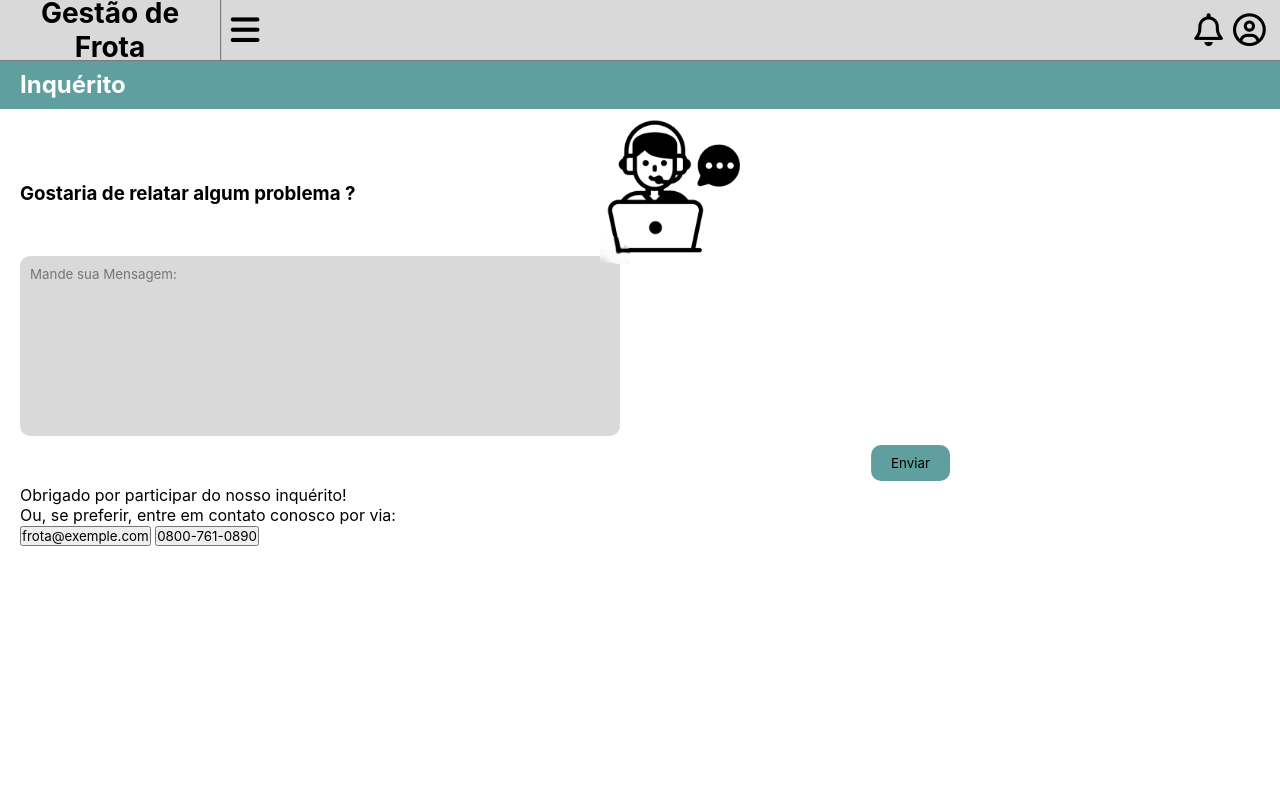
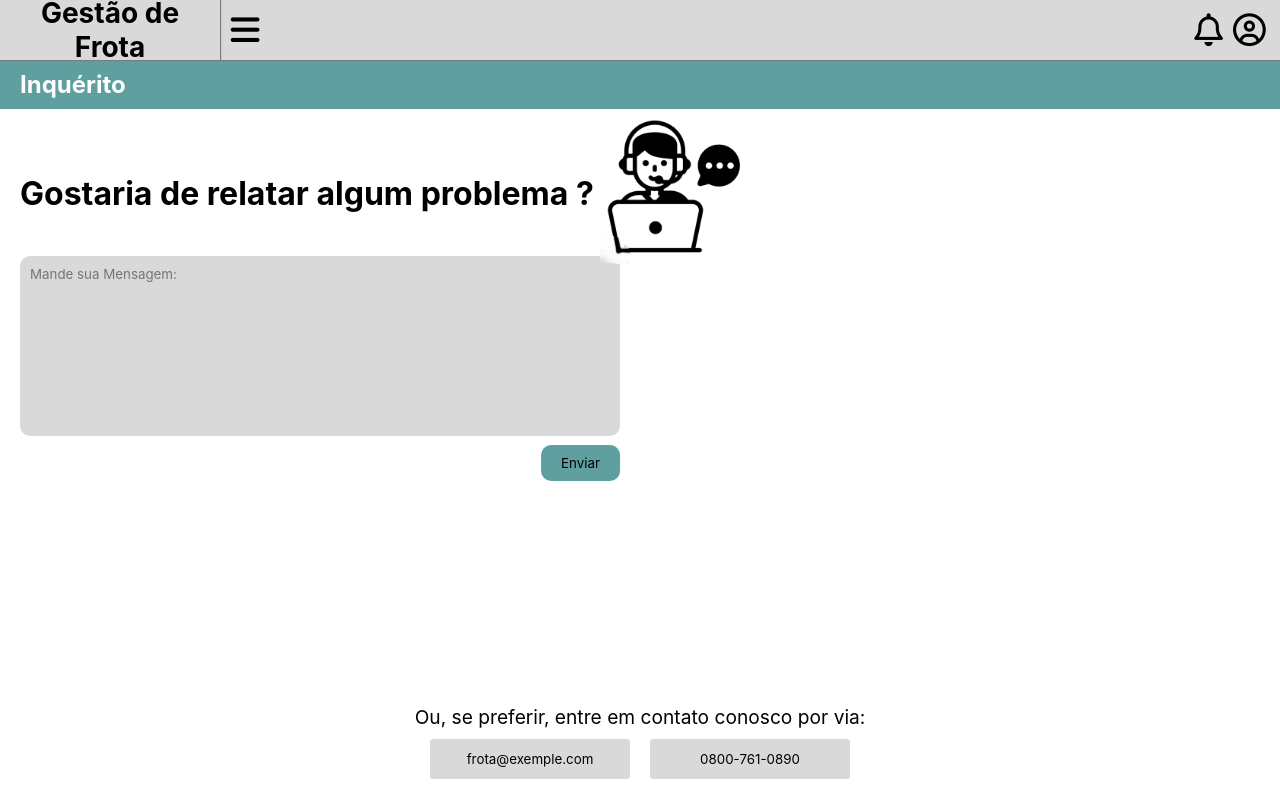
Before and after one commit to JeronimoNP/Projeto_Eng_Soft_2, a plain HTML site: page src/pages/Inqueritos/index.html in a window 1280 px wide. Drawn offline with Linux system fonts and the light colour scheme.

Commit message:
pagina inqueritos estilizada

```diff
--- a/src/pages/Inqueritos/index.html
+++ b/src/pages/Inqueritos/index.html
@@ -15,6 +15,7 @@
     <link rel="stylesheet" href="../componentes/css/style-menu.css">
     <link rel="stylesheet" href="../componentes/css/responsive-menu.css">
     <link rel="stylesheet" href="src/css/style.css">
+    <link rel="stylesheet" href="src/css/style-responsive.css">
 </head>
 <body>
     <!-- iniciar componente-header -->
@@ -42,7 +43,7 @@
 
                         <button id="buttonInquerito" type="submit">Enviar</button>
                     </form>
-                    <div id="thankYouMessage" class="hidden">
+                    <div id="thankYouMessage" class="msg hidden">
                         <p>Obrigado por participar do nosso inquérito!</p>
                     </div>
                     <div class="contact-info">
@@ -53,7 +54,6 @@
                             <button id="phoneButton">0800-761-0890</button>
                     </div>
                 </section>
-                <section id="saida-dados" class="saida-dados"></section>
             </main>
         </section>
     </main>
--- /dev/null
+++ b/src/pages/Inqueritos/src/css/style-responsive.css
@@ -0,0 +1,17 @@
+@media screen and (min-width: 700px) {
+    .container-init h3 {
+        font-size: 2em;
+    }
+
+    .contact-info p {
+        font-size: 1.2em;
+    }
+    .contact-buttons {
+        flex-direction: row;
+        gap: 20px;
+    }
+
+    .contact-buttons button:nth-of-type(1) {
+        margin: 0;
+    }
+}
--- a/src/pages/Inqueritos/src/css/style.css
+++ b/src/pages/Inqueritos/src/css/style.css
@@ -12,6 +12,8 @@
 }
 
 .main-section {
+    position: relative;
+    height: calc(100% - 60px);
     padding: 10px 20px;
 }
 
@@ -23,6 +25,8 @@
 .container-init h3{
     width: 75%;
     max-width: 600px;
+    font-size: calc(2vw + 0.5em);
+    padding-right: 20px;
 }
 
 .container-img {
@@ -66,3 +70,61 @@
     border: none;
     border-radius: 10px;
 }
+
+.msg {
+    display: flex;
+    width: 100%;
+    justify-content: center;
+    padding: 20px;
+}
+
+.msg p {
+    width: 70%;
+    margin-top: 30px;
+    text-align: center;
+    font-weight: 700;
+}
+
+.contact-info {
+    width: calc(100% - 40px);
+    position: absolute;
+    bottom: 0;
+    padding-bottom: 10px;
+}
+
+.contact-info p {
+    font-size: 0.9em;
+    padding-bottom: 10px;
+    text-align: center;
+}
+
+.contact-buttons {
+    display: flex;
+    flex-direction: column;
+    justify-content: center;
+    align-items: center;
+}
+
+.contact-buttons button {
+    background-color: #D9D9D9;
+    width: 200px;
+    height: 40px;
+    border: none;
+    border-radius: 3px;
+}
+
+.contact-buttons button:hover {
+    background-color: #cacaca;
+}
+
+.contact-buttons button:active {
+    background-color: #c0c0c0;
+}
+
+.contact-buttons button:nth-of-type(1) {
+    margin-bottom: 10px;
+}
+
+.hidden{
+    display: none;
+}
--- a/src/pages/Inqueritos/src/js/scripts.js
+++ b/src/pages/Inqueritos/src/js/scripts.js
@@ -10,10 +10,12 @@ document.addEventListener('DOMContentLoaded', (event) => {
         const whatsappUrl = `https://api.whatsapp.com/send?phone=${phoneNumber}&text=${encodeURIComponent(message)}`;
         window.open(whatsappUrl, '_blank');
 
-        form.classList.add('hidden');
+        form.classList.add('');
         thankYouMessage.classList.remove('hidden');
     });
 });
+
+replaceButton();
 
 function replaceButton() {
     const buttonForm = document.getElementById('surveyForm').querySelector('button');
@@ -22,7 +24,7 @@ function replaceButton() {
         buttonForm.style.left ='600px';
         buttonForm.style.transform = 'translate(-100%, 0)';
     } else{
-        buttonForm.style.left ='';
+        buttonForm.style.left = '';
         buttonForm.style.transform = '';
     }
 }
--- a/src/pages/componentes/js/componente-header.js
+++ b/src/pages/componentes/js/componente-header.js
@@ -60,9 +60,12 @@ buttonMenuBar.addEventListener('click', () => {
     }else {
         document.querySelector('.main-content').classList.remove('main-content-on');
     }
-
-    if(menuBar) menuBarAlt();
-    if(document.getElementById('buttonInquerito')) replaceButton();
+    if(typeof menuBarAlt === 'function') {
+        menuBarAlt();
+    }
+    if(document.getElementById('buttonInquerito')) {
+        replaceButton();
+    }
 
 });
 
```
